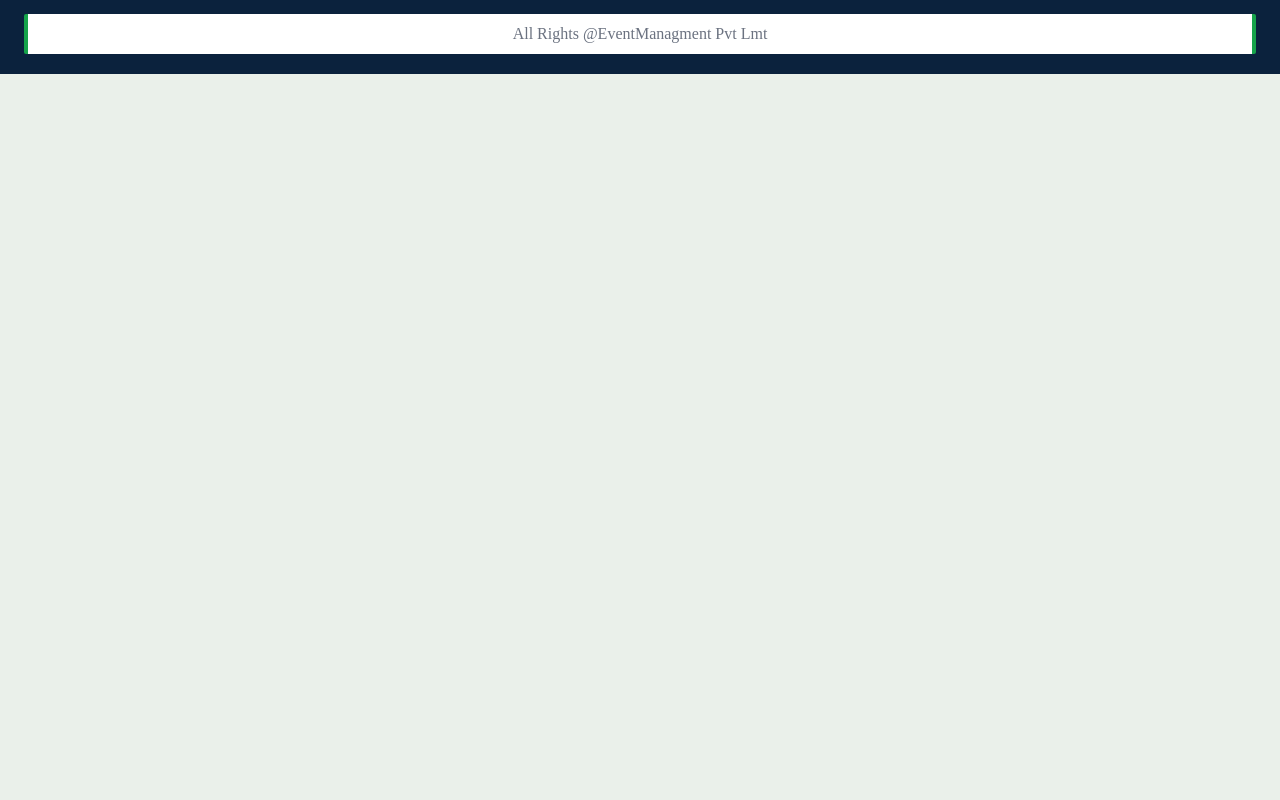
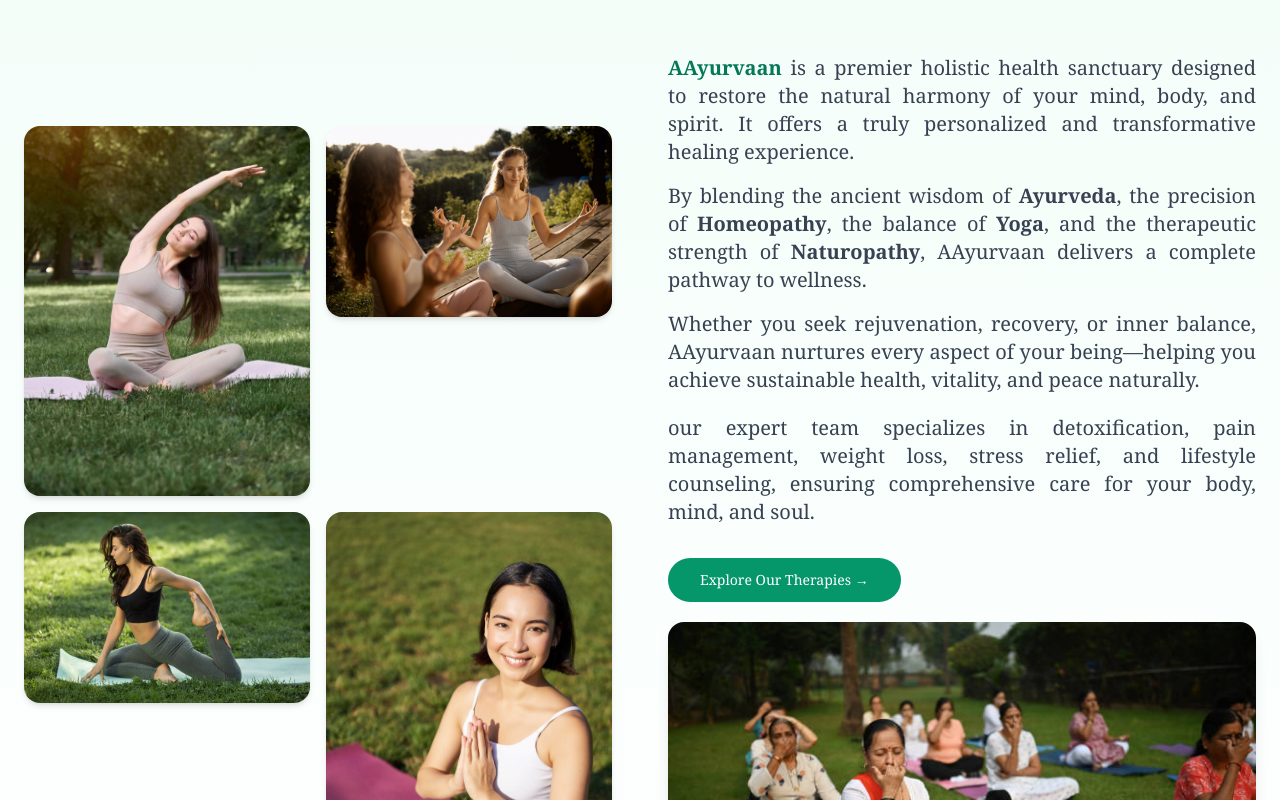
Before and after one commit to adityasinghchouhan1/Aayurvaan, a React (Vite) app in the folder Client/: page /about in a window 1280 px wide. Shown: the part 840-1640 px from the top of the page. Before the commit the page ends 914 px from the top, so only its background shows below. Built offline with nearby package versions, Linux system fonts and the light colour scheme.

Commit message:
about section completed

```diff
--- a/Client/src/Component/About.jsx
+++ b/Client/src/Component/About.jsx
@@ -2,67 +2,96 @@ import React from 'react'
 import Heading from '../Reuse/Heading'
 import Wrapper from '../UI/Wrapper'
 import Logo from '../../public/meditating.png'
+
+import img1 from '../../public/young-beautiful-woman-practicing-yoga-outdoors-in-2025-01-08-10-18-e1759207061202.jpg'
+import img2 from '../../public/young-girls-are-sitting-in-the-lotus-position-in-a-2024-09-18-17-44-09.jpg'
+import img3 from '../../public/woman-practicing-yoga-outdoors-in-park-2025-03-07-14-12-57-utc.jpg'
+import img4 from '../../public/vertical-shot-of-young-asian-woman-doing-yoga-pra-2025-03-08-04-27-07-utc-683x1024.jpg'
+import img5 from '../../public/SS.jpg'
+
 const About = () => {
   return (
-    <div>
+    <div className="bg-gradient-to-b from-emerald-50 to-white">
+      {/* Hero */}
       <Wrapper
         title={'About'}
         description={
-          '**AAyurvaan** is a premier holistic health sanctuary designed to restore the natural harmony of your mind'
+          'AAyurvaan is a premier holistic health sanctuary designed to restore the natural harmony of your mind.'
         }
         image={Logo}
       />
-      {/* <div className="flex justify-content-center items-center flex-col">
+
+      {/* Content Section */}
+      <section className="mx-auto max-w-7xl px-6 py-20">
         <Heading
-          title={'Know Abouts Us'}
-          discrption={'Zoon Of Our Jurney'}
-          textcolor={'white'}
+          title={'Know More About'}
+          title_l={'AAyurvaan'}
+          discrption={
+            'Homeopathy, Naturopathy, Yoga and therapies to make life healthier and balanced.'
+          }
+          textcolor={'emerald'}
         />
-        <div className="flex justify-around items-center p-5 sm:flex-row flex-col">
-          <div className="overflow-hidden transition-all hover:scale-105">
-            <img src={Aboutimg} className=" w-80 sm:mb-0 mb-10" />
+
+        <div className="mt-16 grid items-center gap-14 lg:grid-cols-2">
+          {/* Image Grid */}
+          <div className="grid grid-cols-2 gap-4">
+            <img
+              src={img1}
+              className="rounded-2xl object-cover shadow-md transition-transform hover:scale-105"
+            />
+            <img
+              src={img2}
+              className="rounded-2xl object-cover shadow-md transition-transform hover:scale-105"
+            />
+            <img
+              src={img3}
+              className="rounded-2xl object-cover shadow-md transition-transform hover:scale-105"
+            />
+            <img
+              src={img4}
+              className="rounded-2xl object-cover shadow-md transition-transform hover:scale-105"
+            />
           </div>
-          <div className="sm:h-[100vh] h-0 w-[1px] shadow-[0_0_20px_3px_rgba(246,79,49,1)]"></div>
-          <div className="sm:p-5 p-1 text-white font-serif text-sm text-justify sm:w-[50%]">
-            Lorem ipsum dolor sit amet consectetur adipisicing elit. Facilis, ad
-            rerum. Consequuntur, voluptate vero tenetur excepturi pariatur et
-            culpa maiores ullam voluptatibus dolores recusandae ipsam commodi,
-            laborum optio laboriosam saepe, cumque beatae iure accusamus ad
-            debitis! Quos facilis mollitia aspernatur, eius aliquam illum
-            assumenda delectus? Laboriosam cumque cum architecto distinctio quis
-            animi eaque magnam doloremque eligendi similique voluptatem dolor,
-            adipisci dolore minus nisi quibusdam nostrum aspernatur veritatis
-            illum facere praesentium impedit. Harum, explicabo! Eius quasi
-            molestias illum unde rem voluptate, dolorem temporibus nesciunt
-            minus non repellendus vel id beatae illo, assumenda recusandae
-            soluta eum porro tempora nisi quis nulla veritatis deleniti? Qui
-            minima, accusamus inventore, praesentium odio dolorum culpa
-            molestiae laudantium a ratione nihil, exercitationem quia ipsa
-            maiores odit officia atque cumque reiciendis! Recusandae provident
-            dignissimos deserunt tenetur commodi repudiandae, illo quia.
-            Sapiente est minus, provident nulla alias, qui aut eveniet officia
-            iste ipsa quaerat facere mollitia quam quae aliquam reprehenderit
-            doloribus dolore maiores! Dolore vel aliquid quam corrupti ipsa
-            dolor nostrum iure. Ratione totam delectus, repellendus illum alias
-            architecto mollitia atque eos sed ea dignissimos voluptate
-            praesentium dolore harum exercitationem laborum voluptas accusamus
-            quas temporibus quam fugiat. Ullam at eveniet illo vel facere rerum
-            velit similique esse odit. Iure aut provident omnis quaerat, nihil
-            quae mollitia nulla ullam fuga obcaecati amet aspernatur minima ex
-            quam, perferendis placeat accusamus animi consectetur eum adipisci
-            cumque modi facilis expedita. Voluptate laboriosam obcaecati iste?
-            At incidunt nemo eligendi laborum sapiente fuga, iusto aut assumenda
-            quia facilis laudantium quam voluptas id cupiditate. Temporibus
-            delectus sequi eligendi laborum cumque enim unde autem
-            exercitationem at. Nobis recusandae dolorem praesentium adipisci
-            laboriosam enim maxime doloribus nemo cumque aperiam. Impedit
-            voluptatem ipsum iusto, cupiditate dolores, cumque quod, nobis optio
-            ut assumenda architecto odio ullam sed harum eligendi ex quae magni
+
+          {/* Text */}
+          <div className="text-justify font-serif text-[20px] leading-7 text-gray-700">
+            <p className="mb-4">
+              <span className="font-semibold text-emerald-700">AAyurvaan</span>{' '}
+              is a premier holistic health sanctuary designed to restore the
+              natural harmony of your mind, body, and spirit. It offers a truly
+              personalized and transformative healing experience.
+            </p>
+
+            <p className="mb-4">
+              By blending the ancient wisdom of{' '}
+              <span className="font-semibold">Ayurveda</span>, the precision of{' '}
+              <span className="font-semibold">Homeopathy</span>, the balance of{' '}
+              <span className="font-semibold">Yoga</span>, and the therapeutic
+              strength of <span className="font-semibold">Naturopathy</span>,
+              AAyurvaan delivers a complete pathway to wellness.
+            </p>
+
+            <p>
+              Whether you seek rejuvenation, recovery, or inner balance,
+              AAyurvaan nurtures every aspect of your being—helping you achieve
+              sustainable health, vitality, and peace naturally.
+            </p>
+            <p className="mt-5">
+              our expert team specializes in detoxification, pain management,
+              weight loss, stress relief, and lifestyle counseling, ensuring
+              comprehensive care for your body, mind, and soul.
+            </p>
+
+            <button className="mt-8 rounded-full bg-emerald-600 px-8 py-3 text-sm font-medium text-white transition hover:bg-emerald-700 hover:shadow-lg">
+              Explore Our Therapies →
+            </button>
+            <img
+              src={img5}
+              className="col-span-2 rounded-2xl object-cover shadow-lg transition-transform hover:scale-105 mt-5"
+            />
           </div>
         </div>
-      </div> */}
-
-      {/* <About2 /> */}
+      </section>
     </div>
   )
 }
```
